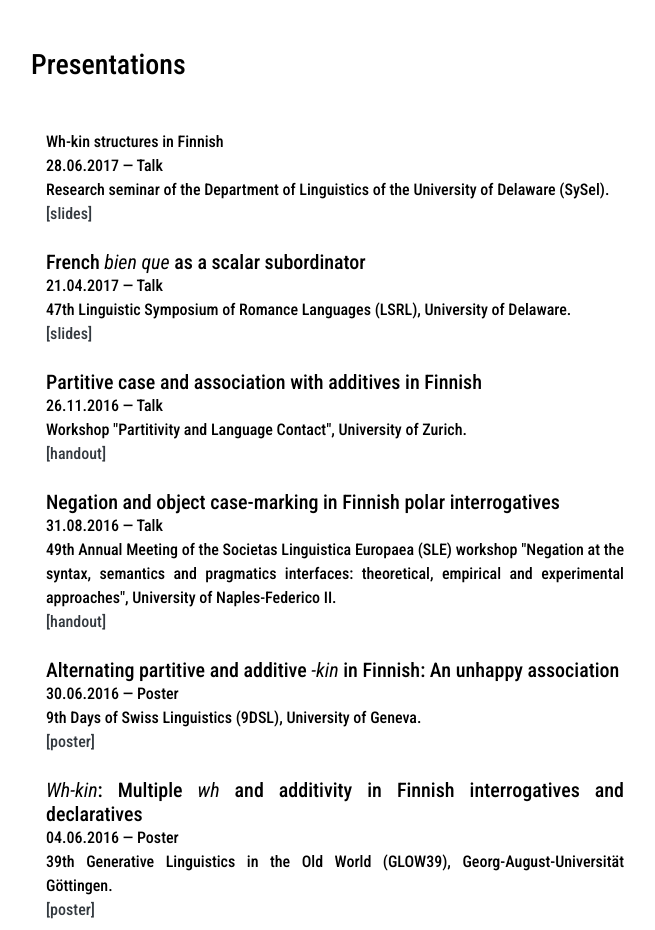
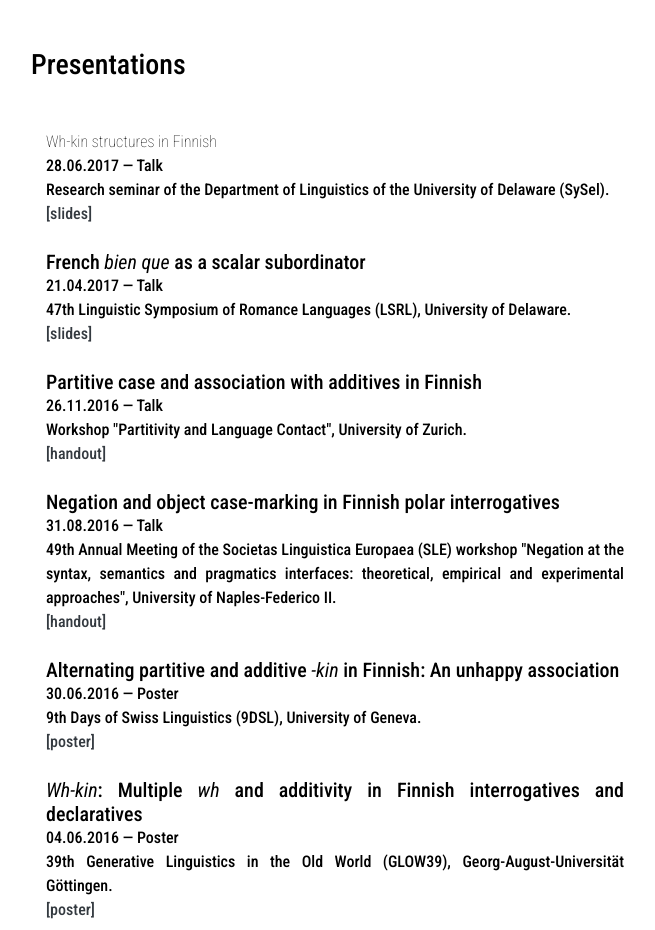
Before and after one commit to lohiniva/lohiniva.github.io, a website with bundled scripts: page index.html in a window 1280 px wide. Shown: the part 800-1730 px from the top of the page, without its empty margins (289-944 px from the left). Built offline with nearby package versions, Linux system fonts and the light colour scheme.

Commit message:
Update index.html

```diff
--- a/index.html
+++ b/index.html
@@ -140,7 +140,7 @@
           <div class="resume-item d-flex flex-column flex-md-row mb-2">
             <div class="resume-content mr-auto col-lg-8">
               <!--h5 class="mb-0">Wh-kin structures in Finnish</h5-->
-		    <div class="subheading5 mb-0">Wh-kin structures in Finnish</div>
+		    <div class="subheading4 mb-0">Wh-kin structures in Finnish</div>
 			<div class="subheading5 mb-0">28.06.2017 &mdash; Talk</div>
               		<div class="subheading5 mb-0">Research seminar of the Department of Linguistics of the University of Delaware (SySel).</div>
 		 	<div class="subheading5 mb-3"> <a href="docs/sysel_2017_whkin.pdf">[slides]</a></div>
```
